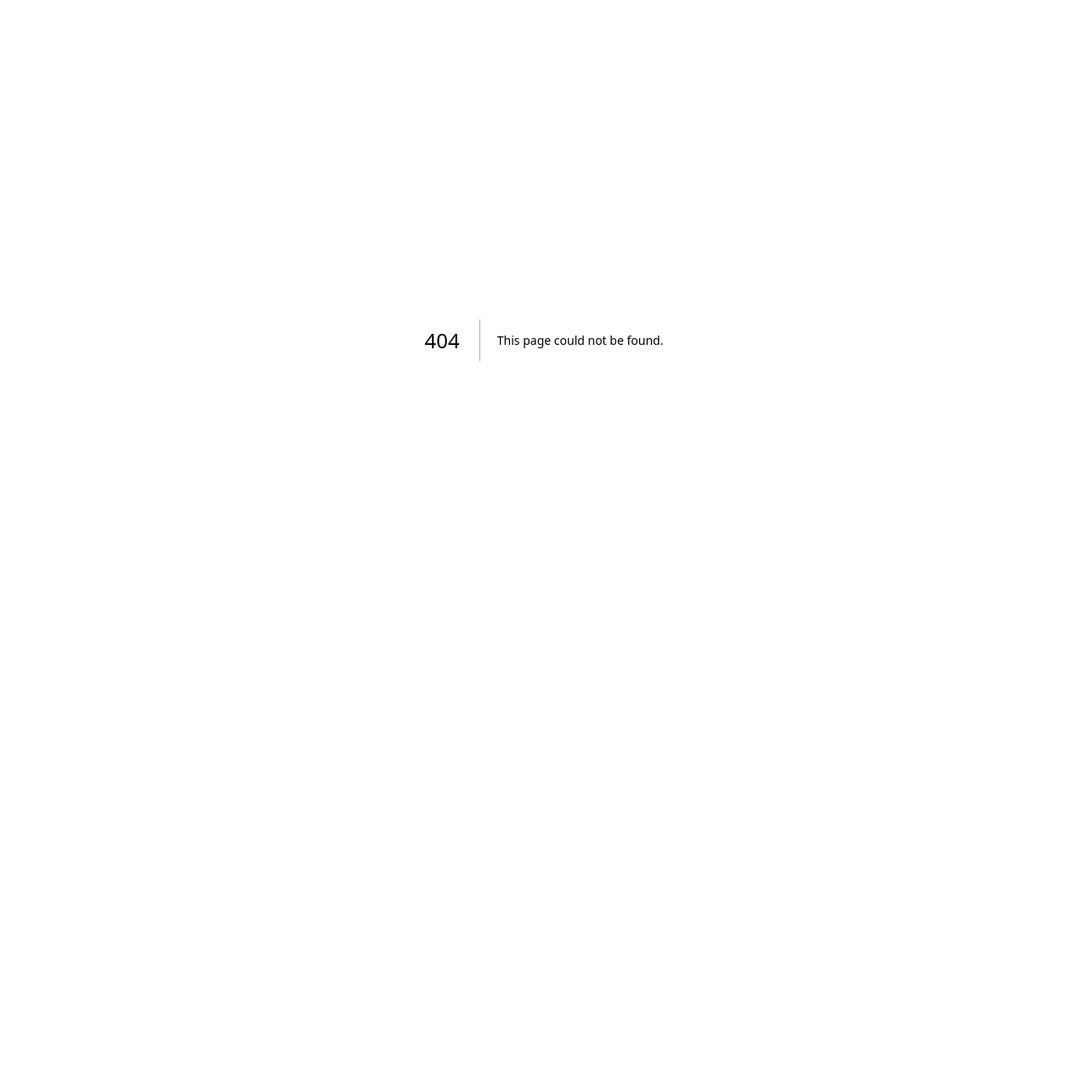
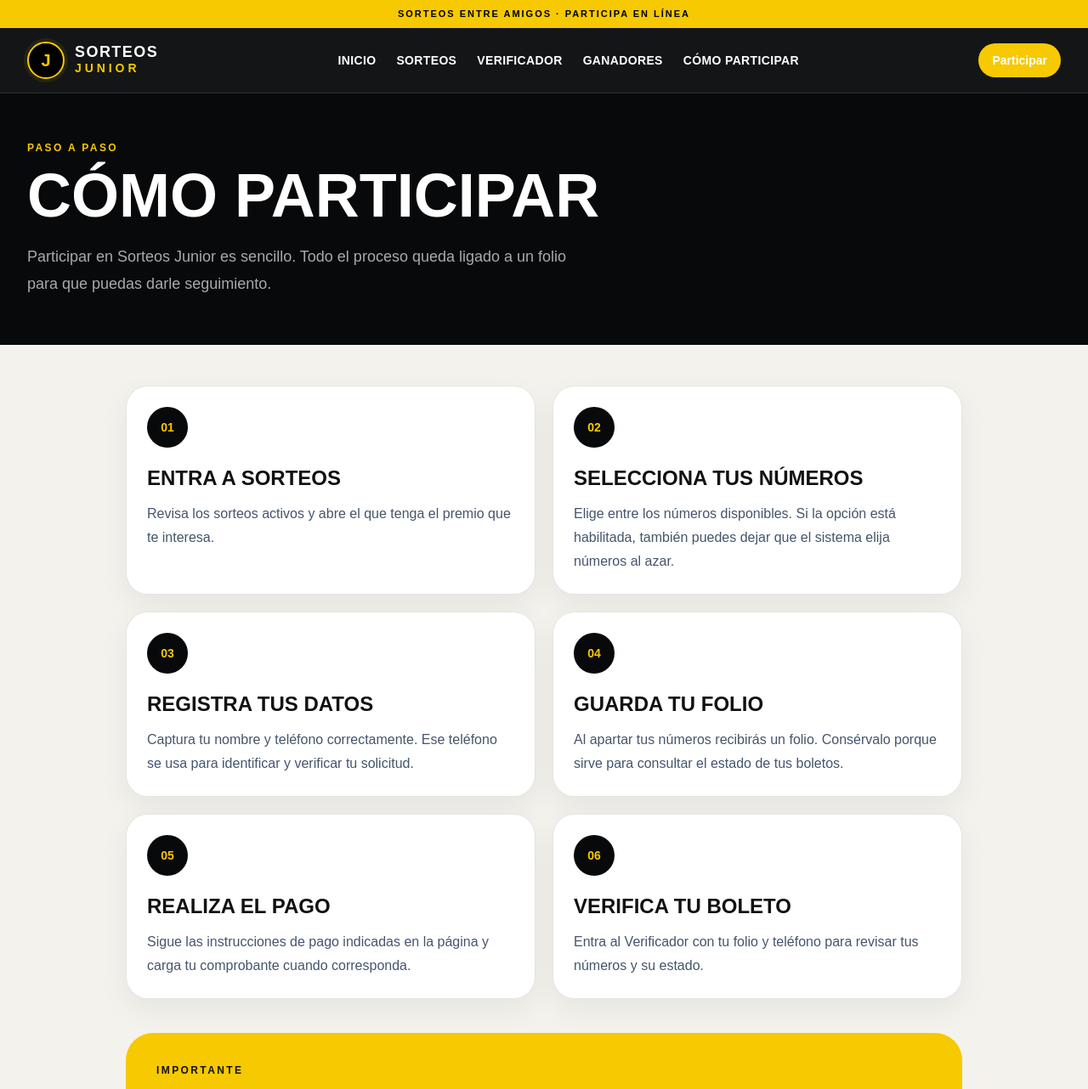
Before and after one commit to victornada2001-hash/Auto-Stereo-Codes---Car-Radio-Code-Service, a Next.js app in the folder raffles-app/: page /como-participar in a window 1280 px wide. Before the commit this address had no page. Shown: the top 1282 px of the page at 85% size. Before the commit the page ends 800 px from the top, so only its background shows below. Built offline with nearby package versions, Linux system fonts and the light colour scheme.

Commit message:
Add separate how to participate page

```diff
--- /dev/null
+++ b/raffles-app/app/como-participar/page.tsx
@@ -0,0 +1,24 @@
+import { SiteFooter, SiteHeader } from "../components/site";
+
+export default function ComoParticiparPage() {
+  return <main className="min-h-screen bg-[#f4f2ec] text-[#111]">
+    <SiteHeader />
+    <section className="bg-[#08090b] text-white"><div className="mx-auto max-w-7xl px-5 py-14 lg:px-8"><div className="text-xs font-black uppercase tracking-[.2em] text-[#f6c900]">Paso a paso</div><h1 className="mt-3 text-5xl font-black uppercase leading-none sm:text-7xl">Cómo participar</h1><p className="mt-5 max-w-2xl text-lg leading-8 text-white/65">Participar en Sorteos Junior es sencillo. Todo el proceso queda ligado a un folio para que puedas darle seguimiento.</p></div></section>
+    <section className="mx-auto max-w-5xl px-5 py-12">
+      <div className="grid gap-5 md:grid-cols-2">
+        <Step n="01" title="Entra a Sorteos" text="Revisa los sorteos activos y abre el que tenga el premio que te interesa." />
+        <Step n="02" title="Selecciona tus números" text="Elige entre los números disponibles. Si la opción está habilitada, también puedes dejar que el sistema elija números al azar." />
+        <Step n="03" title="Registra tus datos" text="Captura tu nombre y teléfono correctamente. Ese teléfono se usa para identificar y verificar tu solicitud." />
+        <Step n="04" title="Guarda tu folio" text="Al apartar tus números recibirás un folio. Consérvalo porque sirve para consultar el estado de tus boletos." />
+        <Step n="05" title="Realiza el pago" text="Sigue las instrucciones de pago indicadas en la página y carga tu comprobante cuando corresponda." />
+        <Step n="06" title="Verifica tu boleto" text="Entra al Verificador con tu folio y teléfono para revisar tus números y su estado." />
+      </div>
+      <div className="mt-10 rounded-[2rem] bg-[#f6c900] p-7 sm:p-9"><div className="text-xs font-black uppercase tracking-[.2em]">Importante</div><h2 className="mt-2 text-3xl font-black uppercase">Revisa las condiciones de cada sorteo</h2><p className="mt-4 max-w-3xl font-semibold leading-7">La fecha, el premio, el precio del boleto, la cantidad de números y el método para determinar al ganador se muestran en cada sorteo. Antes de participar revisa también los términos y condiciones.</p><div className="mt-6 flex flex-wrap gap-3"><a href="/sorteos" className="rounded-xl bg-black px-5 py-3 font-black uppercase text-white">Ver sorteos</a><a href="/terminos" className="rounded-xl border-2 border-black bg-white px-5 py-3 font-black uppercase">Términos</a></div></div>
+    </section>
+    <SiteFooter settings={{}} />
+  </main>;
+}
+
+function Step({ n, title, text }: { n: string; title: string; text: string }) {
+  return <article className="rounded-[1.6rem] border border-black/10 bg-white p-6 shadow-[0_12px_35px_rgba(0,0,0,.06)]"><div className="grid h-12 w-12 place-items-center rounded-full bg-[#08090b] text-sm font-black text-[#f6c900]">{n}</div><h2 className="mt-5 text-2xl font-black uppercase">{title}</h2><p className="mt-3 leading-7 text-slate-600">{text}</p></article>;
+}
```
